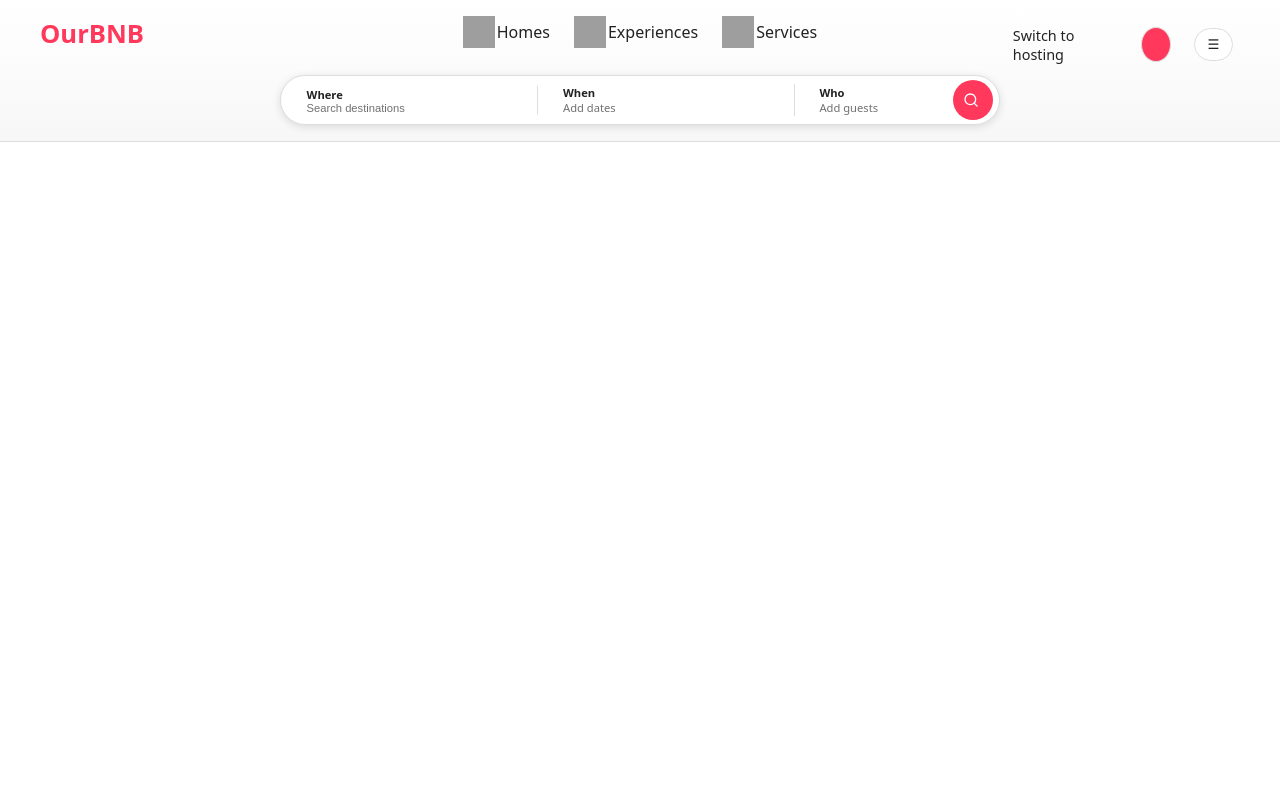
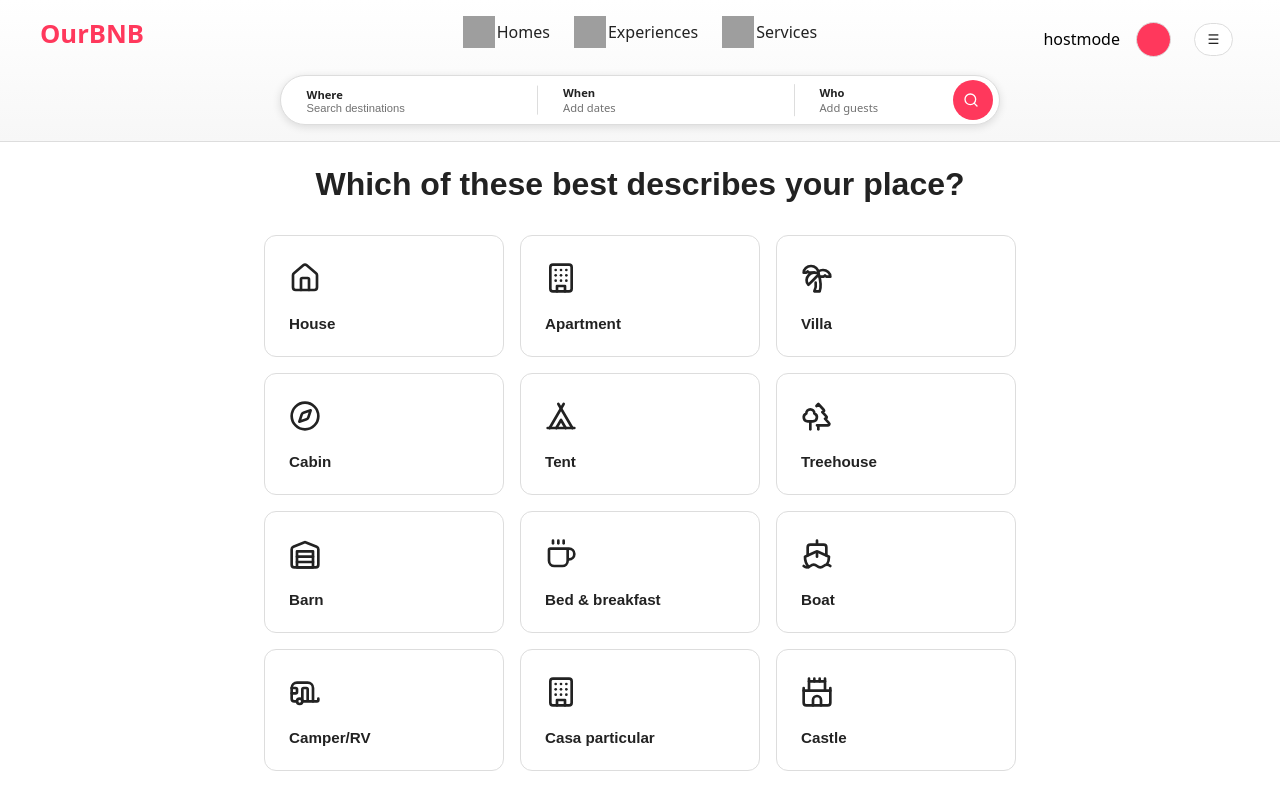
Before and after one commit to doomdie/FinalProjectFrontEnd, a React (Vite) app: page /become-a-host in a window 1280 px wide. Shown: the top 787 px of the page. Built offline with nearby package versions, Linux system fonts and the light colour scheme; grey boxes are pictures that could not be loaded.

Commit message:
become a host start

```diff
--- a/src/RootCmp.jsx
+++ b/src/RootCmp.jsx
@@ -6,6 +6,7 @@ import { Carousel } from 'react-responsive-carousel';
 import { HomesPage } from './pages/HomePage.jsx'
 import { StayDetails } from './pages/StayDetails.jsx'
 import { SearchPage } from './pages/SearchPage.jsx'
+import { BecomeAHost } from './pages/BecomeAHost.jsx'
 
 
 /*=== CMPS ===*/
@@ -25,6 +26,8 @@ export function RootCmp() {
                     <Route path="/experiences" element={<HomesPage />} />
                     <Route path="/services" element={<HomesPage />} />
                     <Route path="/search" element={<SearchPage />} />
+                    <Route path="/become-a-host" element={<BecomeAHost />} />
+
                 </Routes>
             </main>
 
--- /dev/null
+++ b/src/assets/styles/cmps/stay/BecomeAHost.css
@@ -0,0 +1,50 @@
+.type-section {
+    display: flex;
+    flex-direction: column;
+    align-items: center;
+    width: 100%;
+    max-width: 800px;
+    margin: 0 auto;
+    padding: 24px;
+}
+
+.type-section h3 {
+    font-family: sans-serif;
+    font-size: 2rem;
+    font-weight: 600;
+    margin-bottom: 32px;
+    color: #222222;
+}
+
+.type-grid {
+    display: grid;
+    grid-template-columns: repeat(3, 1fr);
+    gap: 16px;
+    width: 100%;
+}
+
+.type-item {
+    display: flex;
+    flex-direction: column;
+    align-items: flex-start;
+    justify-content: flex-start;
+    padding: 24px;
+    background-color: #ffffff;
+    border: 1px solid #dddddd;
+    border-radius: 12px;
+    cursor: pointer;
+    transition: all 0.15s ease-in-out;
+}
+
+.type-icon {
+    font-size: 2rem;
+    margin-bottom: 12px;
+    color: #222222;
+}
+
+.type-text {
+    font-family: sans-serif;
+    font-size: 0.95rem;
+    font-weight: 600;
+    color: #222222;
+}
--- a/src/assets/styles/main.css
+++ b/src/assets/styles/main.css
@@ -13,6 +13,8 @@
 @import "pages/SearchPage";
 
 @import "cmps/stay/Carousel";
+@import "cmps/stay/BecomeAHost";
+
 @import "cmps/stay/StayDetails";
 
 
--- a/src/cmps/AppHeader.jsx
+++ b/src/cmps/AppHeader.jsx
@@ -85,7 +85,10 @@ export function AppHeader() {
 				<SearchBarSmall />
 
 				<div className="header-actions">
-					<a className="host-link">Switch to hosting</a>
+					{/* <a className="host-link">Switch to hosting</a> */}
+					<NavLink to="/become-a-host">
+						hostmode
+					</NavLink>
 					<div className="user-avatar"></div>
 					<button className="menu-btn">☰</button>
 				</div>
--- /dev/null
+++ b/src/pages/BecomeAHost.jsx
@@ -0,0 +1,48 @@
+import { LuHouse, LuBuilding, LuTreePalm, LuTent, LuTrees, LuCompass, LuCoffee, LuShip, LuCaravan, LuCastle, LuMountain, LuBox, LuSprout, LuBedDouble, LuHotel, LuWarehouse, LuLeaf, LuGlobe } from 'react-icons/lu'
+
+const TYPE_MAP = {
+    'house': { icon: LuHouse, title: 'House' },
+    'apartment': { icon: LuBuilding, title: 'Apartment' },
+    'villa': { icon: LuTreePalm, title: 'Villa' },
+    'cabin': { icon: LuCompass, title: 'Cabin' },
+    'tent': { icon: LuTent, title: 'Tent' },
+    'treehouse': { icon: LuTrees, title: 'Treehouse' },
+    'barn': { icon: LuWarehouse, title: 'Barn' },
+    'bed & breakfast': { icon: LuCoffee, title: 'Bed & breakfast' },
+    'boat': { icon: LuShip, title: 'Boat' },
+    'camper/rv': { icon: LuCaravan, title: 'Camper/RV' },
+    'casa particular': { icon: LuBuilding, title: 'Casa particular' },
+    'castle': { icon: LuCastle, title: 'Castle' },
+    'cave': { icon: LuMountain, title: 'Cave' },
+    'container': { icon: LuBox, title: 'Container' },
+    'cycladic home': { icon: LuTreePalm, title: 'Cycladic home' },
+    'dammuso': { icon: LuWarehouse, title: 'Dammuso' },
+    'dome': { icon: LuGlobe, title: 'Dome' },
+    'earth home': { icon: LuLeaf, title: 'Earth home' },
+    'farm': { icon: LuSprout, title: 'Farm' },
+    'guesthouse': { icon: LuBedDouble, title: 'Guesthouse' },
+    'hotel': { icon: LuHotel, title: 'Hotel' }
+}
+
+export function BecomeAHost() {
+    return (
+        <div className="type-section">
+            <h3>Which of these best describes your place?</h3>
+
+            <div className="type-grid">
+                {Object.entries(TYPE_MAP).map(([key, config]) => {
+                    const Icon = config.icon
+
+                    return (
+                        <div key={key} className="type-item">
+                            <span className="type-icon">
+                                <Icon />
+                            </span>
+                            <span className="type-text">{config.title}</span>
+                        </div>
+                    )
+                })}
+            </div>
+        </div>
+    )
+}
```
